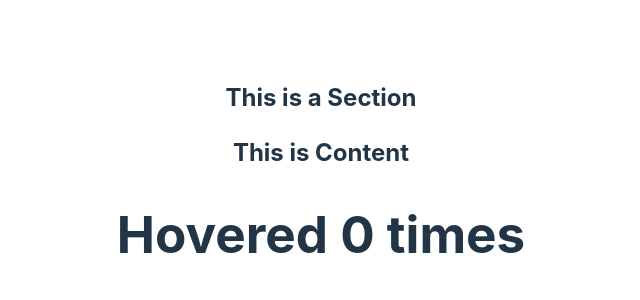
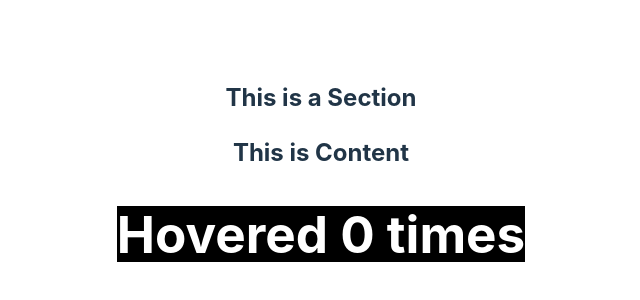
Before and after one commit to chandanadittyo/React-context-api, a React (Vite) app: page / in a window 1280 px wide. Shown: the part 222-522 px from the top of the page, without its empty margins (319-959 px from the left). Built offline with nearby package versions, Linux system fonts and the light colour scheme.

Commit message:
deploy selfmade context

```diff
--- a/src/App.jsx
+++ b/src/App.jsx
@@ -3,13 +3,20 @@ import React from "react";
 
 import "./App.css";
 import Section from "./Section";
+import ThemeContext from "./Context/ThemeContext";
 
 export default class App extends React.Component {
+  state = {
+    theme: "dark",
+  };
   render() {
+    const { theme } = this.state;
     return (
       <>
         <div className="app">
-          <Section />
+          <ThemeContext.Provider value={{ theme }}>
+            <Section />
+          </ThemeContext.Provider>
         </div>
       </>
     );
--- a/src/Content.jsx
+++ b/src/Content.jsx
@@ -1,22 +1,27 @@
 // eslint-disable-next-line no-unused-vars
-import React from "react";
+import ThemeContext from "./Context/ThemeContext";
 import Counter from "./Counter";
 import HoverCounter from "./HoverCounter";
 
-const Content = () => {
+// eslint-disable-next-line react/prop-types
+export default function Content() {
   return (
     <div>
       <h2>This is Content</h2>
 
       <Counter>
-        {(counter, incrementCount) => {
-          return (
-            <HoverCounter count={counter} incrementCount={incrementCount} />
-          );
-        }}
+        {(counter, incrementCount) => (
+          <ThemeContext.Consumer>
+            {({ theme }) => (
+              <HoverCounter
+                count={counter}
+                incrementCount={incrementCount}
+                theme={theme}
+              />
+            )}
+          </ThemeContext.Consumer>
+        )}
       </Counter>
     </div>
   );
-};
-
-export default Content;
+}
--- /dev/null
+++ b/src/Context/ThemeContext.jsx
@@ -0,0 +1,8 @@
+// eslint-disable-next-line no-unused-vars
+import createContext from "../lib/Context";
+
+const ThemeContext = createContext({
+  Theme: "light",
+});
+
+export default ThemeContext;
--- a/src/HoverCounter.jsx
+++ b/src/HoverCounter.jsx
@@ -2,10 +2,14 @@
 import React from "react";
 
 // eslint-disable-next-line react/prop-types
-export default function HoverCounter({ count, incrementCount }) {
+export default function HoverCounter({ count, incrementCount, theme }) {
+  const style =
+    theme === "dark" ? { backgroundColor: "#000000", color: "#FFFFFF" } : null;
   return (
     <div>
-      <h1 onMouseOver={incrementCount}>Hovered {count} times</h1>
+      <h1 onMouseOver={incrementCount} style={style}>
+        Hovered {count} times
+      </h1>
     </div>
   );
 }
--- a/src/Section.jsx
+++ b/src/Section.jsx
@@ -2,6 +2,7 @@
 import React from "react";
 import Content from "./Content";
 
+// eslint-disable-next-line react/prop-types
 const Section = () => {
   return (
     <div>
--- /dev/null
+++ b/src/lib/Context.js
@@ -0,0 +1,29 @@
+// eslint-disable-next-line no-unused-vars
+class Context {
+  constructor(value) {
+    this.value = value;
+  }
+
+  //Provider
+
+  Provider = ({ children, value }) => {
+    this.value = value;
+    return children;
+  };
+
+  //Consumer
+
+  Consumer = ({ children }) => {
+    return children(this.value);
+  };
+}
+
+function createContext(value = null) {
+  const context = new Context(value);
+  return {
+    Provider: context.Provider,
+    Consumer: context.Consumer,
+  };
+}
+
+export default createContext;
```
